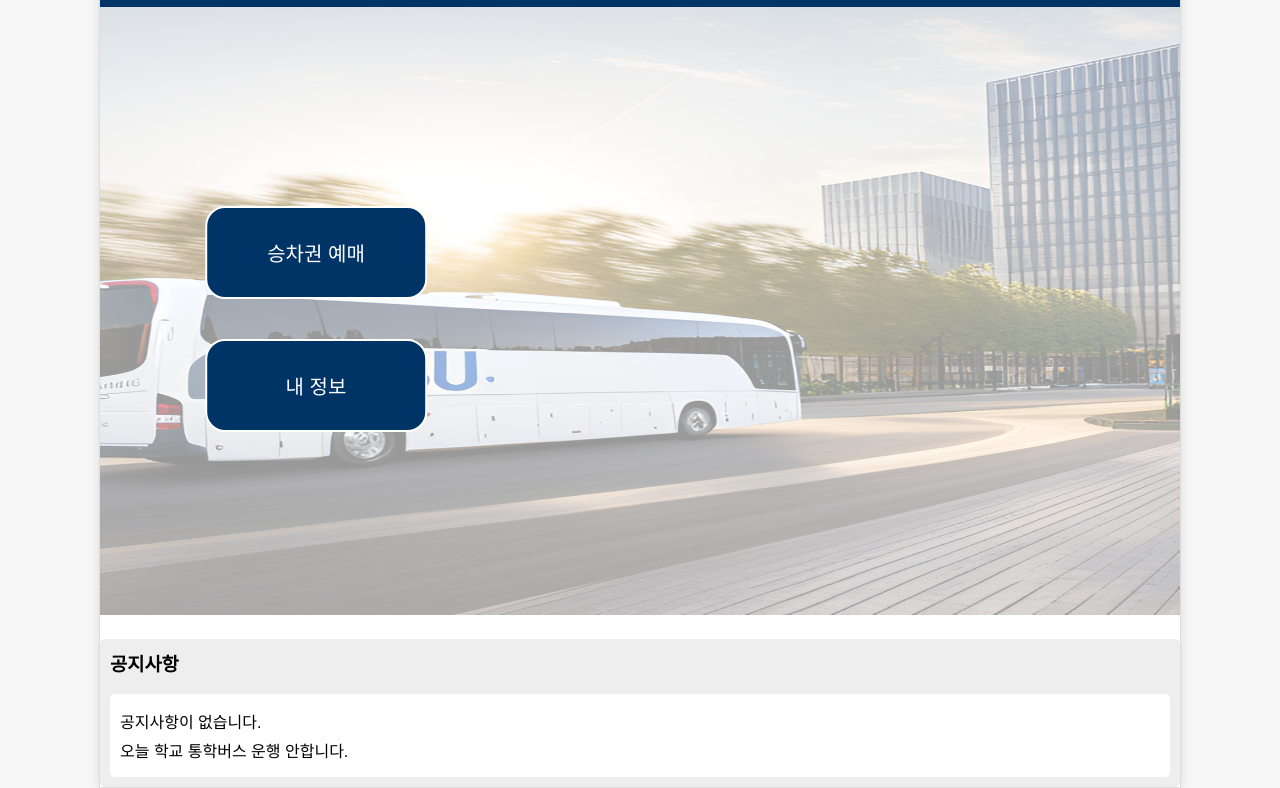
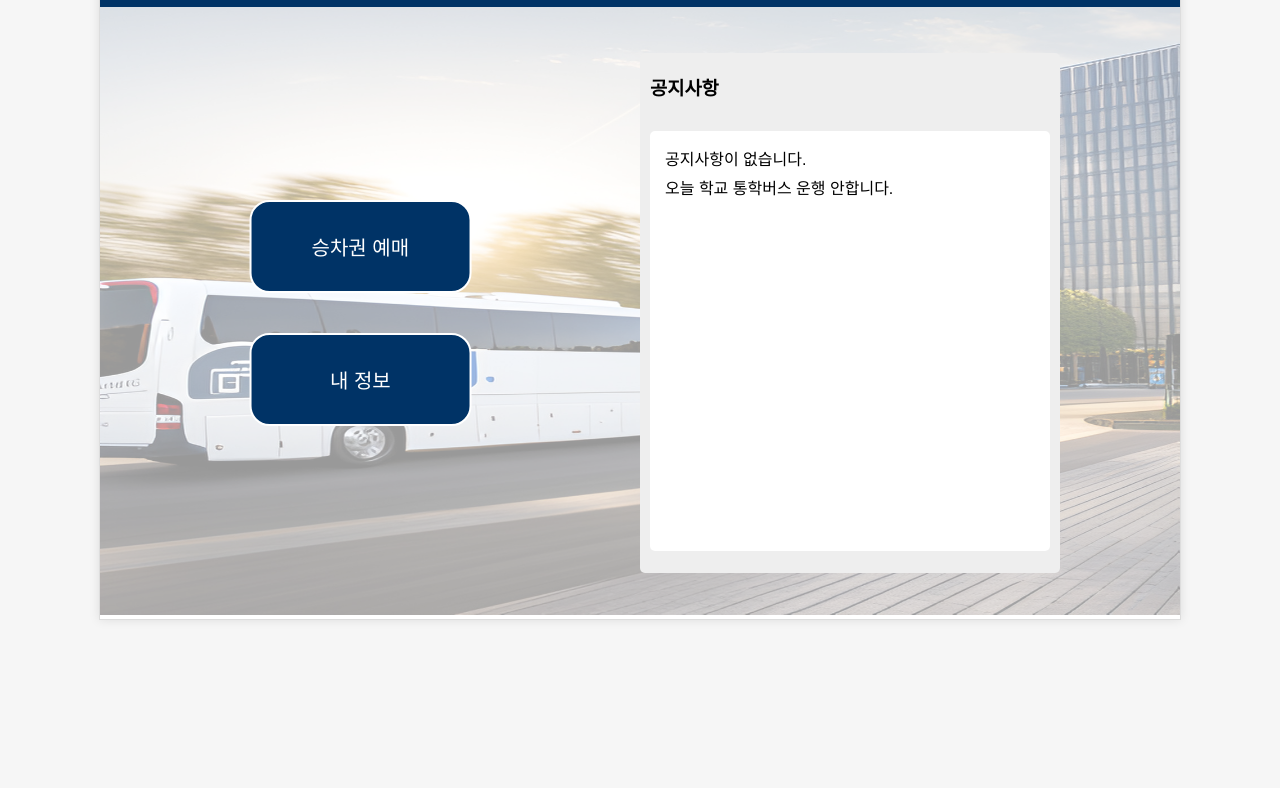
Before and after one commit to BUCapstoneDesign/BusSystem, a plain HTML site: page main/main.html in a window 1280 px wide. Shown: the part 68-856 px from the top of the page. After the commit the page ends 800 px from the top, so only its background shows below. Drawn offline with Linux system fonts and the light colour scheme.

Commit message:
공지 사항 위치 조정

```diff
--- a/main/main.html
+++ b/main/main.html
@@ -30,7 +30,6 @@
                     <h3>공지사항</h3>
                     <div class="notice-content">
                         <p>공지사항이 없습니다.</p>
-                        <p class="date"></p>
                         <p>오늘 학교 통학버스 운행 안합니다.</p>
                     </div>
                 </div>
--- a/main/style.css
+++ b/main/style.css
@@ -5,6 +5,7 @@ body {
 }
 
 .container {
+  display: grid;
   width: 100%;
   max-height: 1920px;
   max-width: 1080px;
@@ -48,9 +49,9 @@ header {
 
 .buttons {
   position: absolute;
-  top: 40%;
+  top: 50%;
   left: 20%;
-  transform: translate(-50%, -50%);
+  transform: translate(-30%, -50%);
   display: flex;
   flex-direction: column;
   gap: 20px;
@@ -76,27 +77,29 @@ header {
 }
 
 .notice {
-  display: grid;
+  position: absolute;
+  display:  grid;
+  grid-template-columns: 400px;
+  top: 50%;
+  left:50%;
+  height: 500px;
+  transform: translate(0,-50%);
   background-color: #EEEEEE;
   padding: 10px;
   border-radius: 5px;
-  margin-top: 20px;
 }
 
 .notice h3 {
-  margin-top: 0;
+  margin-top: 10px;
 }
 
 .notice-content {
   background-color: white;
   padding: 10px;
+  height: 400px;
   border-radius: 5px;
 }
 
 .notice-content p {
-  margin: 5px 0;
+  margin: 5px;
 }
-
-.notice-content .date {
-  color: #888;
-}
```
